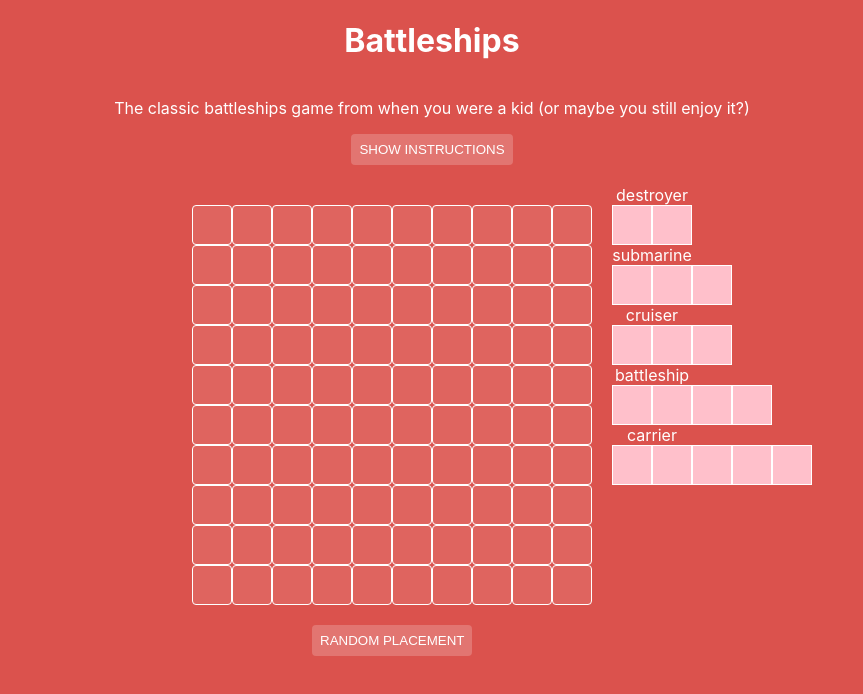
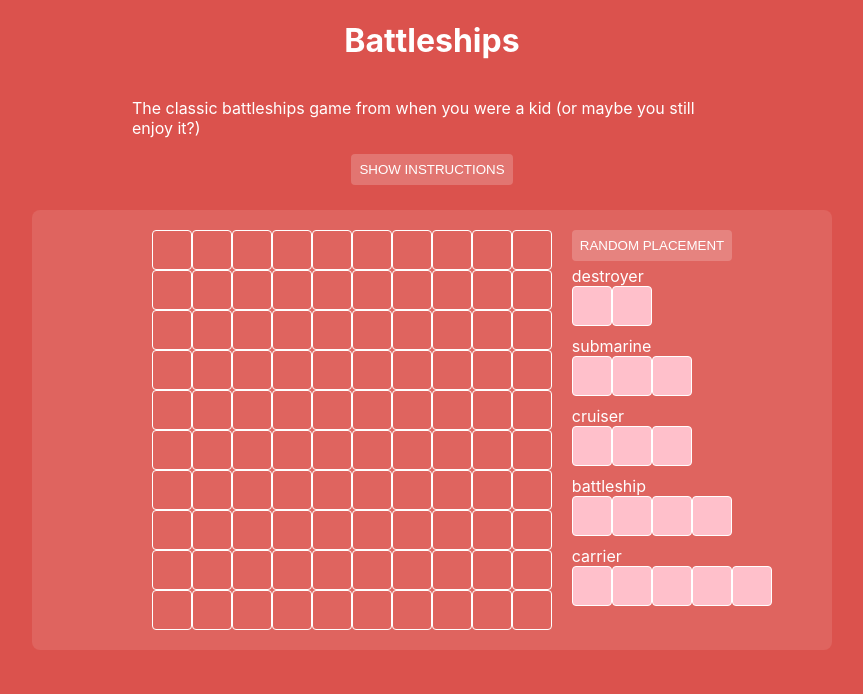
Before and after one commit to digidub/battleship, a React (Create React App) app: page / in a window 1280 px wide. Shown: the top 694 px of the page, without its empty margins (208-1071 px from the left). Built offline with nearby package versions, Linux system fonts and the light colour scheme.

Commit message:
styling tweaks

```diff
--- a/src/App.js
+++ b/src/App.js
@@ -1,6 +1,5 @@
 import { useState, useReducer, useEffect, Fragment } from 'react';
 import styled from 'styled-components';
-import './App.css';
 import { Button } from './components/commonStyling';
 import GridContainer from './components/GridContainer';
 import Header from './components/Header';
@@ -13,6 +12,8 @@ const reducer = (ships, action) => {
   switch (action.type) {
     case 'placed ship':
       return ships.filter((ship) => ship.name !== action.name);
+    case 'randomly placed':
+      return {};
     default:
       throw new Error('oops');
   }
@@ -28,9 +29,9 @@ function App() {
   const [shipsToPlace, dispatch] = useReducer(reducer, gameController.playerOne.board.shipsToPlace);
   const [placingShip, setPlacingShip] = useState(null);
   const [isHovering, setIsHovering] = useState(null);
+  const [allShipsPlaced, setAllShipsPlaced] = useState(false);
 
   // game state
-  const [allShipsPlaced, setAllShipsPlaced] = useState(false);
   const [gameStarted, setGameStarted] = useState(false);
   const [gameOver, setGameOver] = useState(false);
   const [gameWinner, setGameWinner] = useState(null);
@@ -126,9 +127,9 @@ function App() {
     gameController.playerOne.board.randomShipPlacement();
     setPlayerOneGridState(gameController.playerOne.board.grid);
     setAllShipsPlaced(true);
-    setShowShipPanel(false);
     setIsHovering(false);
     setPlacingShip(null);
+    dispatch({ type: 'randomly placed' });
   };
 
   const handlePlayAgain = () => {
@@ -140,13 +141,11 @@ function App() {
   };
 
   return (
-    <div className='App'>
+    <PageWrapper>
+      <AppContainer>
         <Header />
         {!gameStarted && (
-        <Fragment>
-          {allShipsPlaced && <Button onClick={startGame}>start</Button>}
-
-          <PlayerOneGridDisplay>
+          <PlayerOnePlacementContainer>
             <PlacementGrid
               grid={playerOneGridState}
               placingShip={placingShip}
@@ -154,17 +153,24 @@ function App() {
               handleHover={handleHover}
               handleClick={handlePlaceShip}
               handleRightClick={handleRightClick}
+            />
+            {showShipPanel && (
+              <ShipPanel
+                ships={shipsToPlace}
+                handleClick={handleShipPickUp}
                 playerOneRandomPlacement={playerOneRandomPlacement}
+                startGame={startGame}
+                allShipsPlaced={allShipsPlaced}
               />
-            {showShipPanel && <ShipPanel ships={shipsToPlace} handleClick={handleShipPickUp} />}
-          </PlayerOneGridDisplay>
-        </Fragment>
+            )}
+            {/* {allShipsPlaced && <Button onClick={startGame}>start</Button>} */}
+          </PlayerOnePlacementContainer>
         )}
         {gameStarted && (
-        <TwoPlayerGridDisplay>
+          <TwoPlayerPlacementContainer>
             <GridContainer grid={playerOneGridState} playerTitle={'Your board'} />
             <GridContainer clickFunction={handleClick} grid={playerTwoGridState} ai={true} playerTitle={"Enemy's board"} />
-        </TwoPlayerGridDisplay>
+          </TwoPlayerPlacementContainer>
         )}
         {gameOver && (
           <div>
@@ -172,20 +178,41 @@ function App() {
             <Button onClick={handlePlayAgain}>Play again</Button>
           </div>
         )}
-    </div>
+      </AppContainer>
+    </PageWrapper>
   );
 }
 
 export default App;
 
-const PlayerOneGridDisplay = styled.div`
+const PageWrapper = styled.div`
+  width: 100%;
   display: flex;
   flex-direction: row;
   justify-content: center;
 `;
 
-const TwoPlayerGridDisplay = styled.div`
+const AppContainer = styled.div`
+  width: 600px;
+  display: flex;
+  flex-direction: column;
+  align-items: center;
+`;
+
+const PlayerOnePlacementContainer = styled.div`
+  display: flex;
+  flex-direction: row;
+  justify-content: center;
+  border-radius: 8px;
+  background: #df645f;
+  width: 800px;
+`;
+
+const TwoPlayerPlacementContainer = styled.div`
   display: flex;
   flex-direction: row;
   justify-content: space-around;
+  border-radius: 8px;
+  background: #df645f;
+  width: 1200px;
 `;
--- a/src/components/Cell.jsx
+++ b/src/components/Cell.jsx
@@ -19,7 +19,7 @@ const Cell = ({ coordinates, handleHover, handleClick, handleRightClick, isHover
 export default Cell;
 
 const handleCellColour = (props) => {
-  if (props.isHovering && props.isHovering.includes(props.id)) return 'blue';
+  if (props.isHovering && props.isHovering.includes(props.id)) return 'pink';
   if (props.ship && props.hit) return 'red';
   if (!props.ai) {
     if (props.ship) return 'pink';
--- a/src/components/PlacementGrid.jsx
+++ b/src/components/PlacementGrid.jsx
@@ -1,10 +1,8 @@
 import React from 'react';
-import styled from 'styled-components';
 import Cell from './Cell';
-import { Button } from './commonStyling';
 import { GridBox } from './GridContainer';
 
-const PlacementGrid = ({ grid, placingShip, isHovering, handleHover, handleClick, handleRightClick, playerOneRandomPlacement }) => {
+const PlacementGrid = ({ grid, placingShip, isHovering, handleHover, handleClick, handleRightClick }) => {
   const placementGrid = grid.map((row, indexX) => {
     return row.map((cell, indexY) => {
       return (
@@ -25,7 +23,6 @@ const PlacementGrid = ({ grid, placingShip, isHovering, handleHover, handleClick
   return (
     <div>
       <GridBox>{placementGrid}</GridBox>
-      <Button onClick={playerOneRandomPlacement}>Random Placement</Button>
     </div>
   );
 };
--- a/src/components/ShipPanel.jsx
+++ b/src/components/ShipPanel.jsx
@@ -1,7 +1,8 @@
 import React from 'react';
 import styled from 'styled-components';
+import { Button } from './commonStyling';
 
-const ShipPanel = ({ ships, handleClick }) => {
+const ShipPanel = ({ ships, handleClick, playerOneRandomPlacement, startGame, allShipsPlaced }) => {
   const shipDiagram = (length) => {
     return [...Array(length)].map((item, index) => {
       return <ShipCell key={index} />;
@@ -13,22 +14,32 @@ const ShipPanel = ({ ships, handleClick }) => {
     if (ships.length > 0) {
       shipPanel = ships.map((ship) => {
         return (
-          <div key={ship.name}>
+          <ShipContainer key={ship.name}>
             <div>{ship.name}</div>
             <ShipBox id={ship.name} onClick={handleClick}>
               {shipDiagram(ship.length)}
             </ShipBox>
-          </div>
+          </ShipContainer>
         );
       });
     }
     return shipPanel;
   }
 
-  return <div>{displayShips()}</div>;
+  return (
+    <ShipPanelContainer>
+      <Button onClick={playerOneRandomPlacement}>Random Placement</Button>
+      {allShipsPlaced && <Button onClick={startGame}>Start Game</Button>}
+      {displayShips()}
+    </ShipPanelContainer>
+  );
 };
 
 export default ShipPanel;
+
+const ShipContainer = styled.div`
+  margin-bottom: 10px;
+`;
 
 const ShipBox = styled.div`
   width: 40px;
@@ -40,9 +51,16 @@ const ShipBox = styled.div`
 
 const ShipCell = styled.div`
   border: 1px solid white;
+  border-radius: 4px;
   height: auto;
   background: pink;
   &:hover {
     cursor: pointer;
   }
 `;
+
+const ShipPanelContainer = styled.div`
+  margin-top: 20px;
+  display: flex;
+  flex-direction: column;
+`;
--- a/src/components/commonStyling.js
+++ b/src/components/commonStyling.js
@@ -10,6 +10,7 @@ export const Button = styled.button`
   border-radius: 4px;
   display: inline-block;
   transition: all 0.4s ease 0s;
+  margin-bottom: 5px;
   &:hover {
     background: none rgba(255, 255, 255, 0.4);
     transition: all 0.4s ease 0s;
```
Lines whose indentation alone changed are shown as unchanged.
